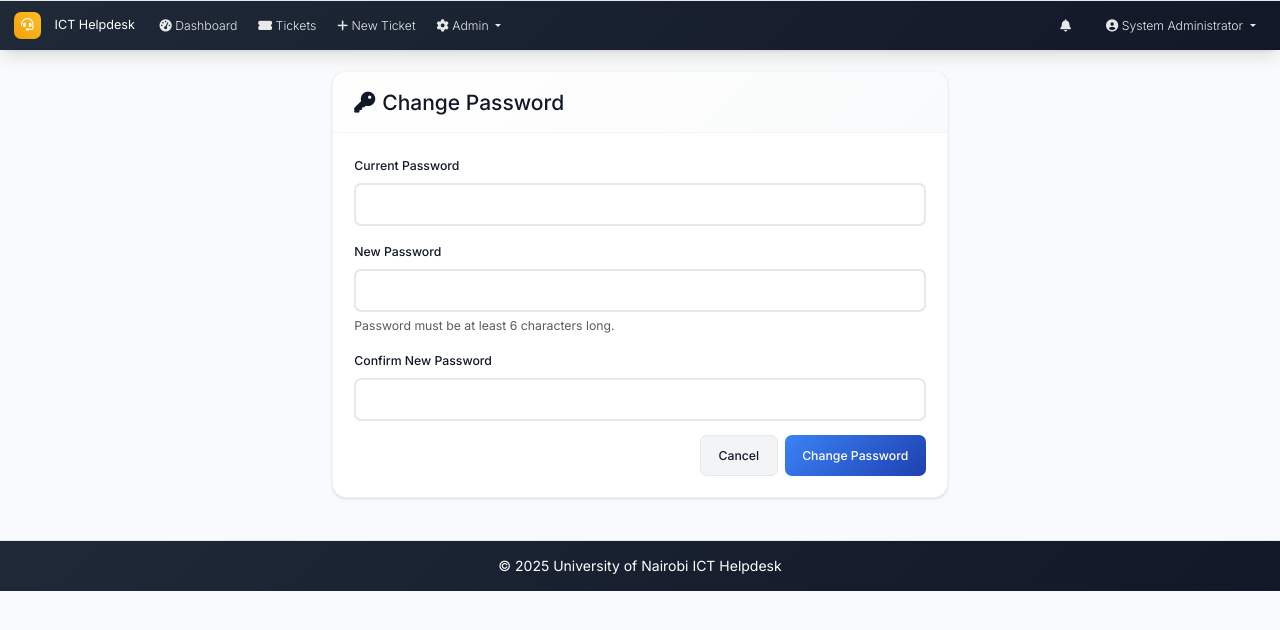
After one commit to mudola/HelpTicketSystem, a Flask app: page /change_password in a window 1280 px wide. The commit adds this page. Shown: the top 630 px of the page. Run offline with Flask 3, Linux system fonts and the light colour scheme; a user stored in the database is signed in; some libraries are stand-ins or nearby versions.

Commit message:
Assistant checkpoint: Added password change and user status management features
Assistant generated file changes:
- forms.py: Add password change form and update user management form
- routes.py: Add password change route and user status management, Add password change route, Update user management route to include status form, Update login to check if user is active
- templates/change_password.html: Create password change template
- templates/user_management.html: Update user management template with status controls, Add user status filtering
- templates/base.html: Add change password link to user menu

---

User prompt:

add this feature on the users and technician can be able to change their password and more feature on admin can be able to activate or deactive technical stuff especially the intern who are in seasonal or even drop of their account

Replit-Commit-Author: Assistant
Replit-Commit-Session-Id: 856745b4-7790-4083-9bf2-0223ecfcce31

```diff
--- a/forms.py
+++ b/forms.py
@@ -114,6 +114,12 @@ class CategoryForm(FlaskForm):
     description = StringField('Description', validators=[Length(max=200)])
     submit = SubmitField('Add Category')
 
+class PasswordChangeForm(FlaskForm):
+    current_password = PasswordField('Current Password', validators=[DataRequired()])
+    new_password = PasswordField('New Password', validators=[DataRequired(), Length(min=6)])
+    confirm_password = PasswordField('Confirm New Password', validators=[DataRequired(), EqualTo('new_password')])
+    submit = SubmitField('Change Password')
+
 class AdminUserForm(FlaskForm):
     username = StringField('Username', validators=[DataRequired(), Length(min=4, max=20)])
     email = StringField('Email', validators=[DataRequired(), Email()])
@@ -121,6 +127,11 @@ class AdminUserForm(FlaskForm):
     password = PasswordField('Password', validators=[DataRequired(), Length(min=6)])
     role = SelectField('Role', choices=[('user', 'User'), ('intern', 'Intern'), ('admin', 'Admin')], default='user')
     submit = SubmitField('Create User')
+
+class UserStatusForm(FlaskForm):
+    user_id = IntegerField('User ID', validators=[DataRequired()])
+    is_active = BooleanField('Active Status')
+    submit = SubmitField('Update Status')
 
 class NotificationSettingsForm(FlaskForm):
     new_ticket_email = BooleanField('New ticket email notifications')
--- a/routes.py
+++ b/routes.py
@@ -12,7 +12,7 @@ from sqlalchemy.orm import joinedload
 
 from app import app, db, mail
 from models import User, Ticket, Comment, Attachment, Category, Notification, NotificationSettings
-from forms import LoginForm, RegistrationForm, TicketForm, CommentForm, TicketUpdateForm, UserManagementForm, CategoryForm, AdminUserForm, NotificationSettingsForm
+from forms import LoginForm, RegistrationForm, TicketForm, CommentForm, TicketUpdateForm, UserManagementForm, CategoryForm, AdminUserForm, NotificationSettingsForm, PasswordChangeForm, UserStatusForm
 from utils import send_notification_email, get_dashboard_stats
 from notification_utils import NotificationManager
 
@@ -66,6 +66,9 @@ def login():
             # Payroll login for users/interns
             user = User.query.filter_by(username=username).first()
             if user and check_password_hash(user.password_hash, password):
+                if not user.is_active:
+                    flash('Your account has been deactivated. Please contact administrator.', 'danger')
+                    return redirect(url_for('index'))
                 login_user(user, remember=remember_me)
                 next_page = request.args.get('next')
                 if not next_page or not next_page.startswith('/'):
@@ -882,10 +885,12 @@ def user_management():
     form = UserManagementForm()
     admin_user_form = AdminUserForm()
     category_form = CategoryForm()
+    status_form = UserStatusForm()
     categories = Category.query.all()
 
     return render_template('user_management.html', users=users, form=form,
-                         admin_user_form=admin_user_form, category_form=category_form, categories=categories)
+                         admin_user_form=admin_user_form, category_form=category_form,
+                         status_form=status_form, categories=categories)
 
 @app.route('/admin/users/update_password', methods=['POST'])
 @login_required
@@ -1190,3 +1195,54 @@ def notification_settings():
         return redirect(url_for('notification_settings'))
 
     return render_template('notification_settings.html', settings=settings, form=form)
+
+@app.route('/change_password', methods=['GET', 'POST'])
+@login_required
+def change_password():
+    """Allow users to change their own password"""
+    form = PasswordChangeForm()
+
+    if form.validate_on_submit():
+        # Verify current password
+        if not check_password_hash(current_user.password_hash, form.current_password.data):
+            flash('Current password is incorrect', 'danger')
+            return render_template('change_password.html', form=form)
+
+        # Update password
+        current_user.password_hash = generate_password_hash(form.new_password.data)
+        db.session.commit()
+
+        flash('Password changed successfully', 'success')
+        return redirect(url_for('dashboard'))
+
+    return render_template('change_password.html', form=form)
+
+@app.route('/admin/users/<int:user_id>/toggle_status', methods=['POST'])
+@login_required
+def toggle_user_status(user_id):
+    """Admin route to activate/deactivate user accounts"""
+    if current_user.role != 'admin':
+        abort(403)
+
+    user = User.query.get_or_404(user_id)
+
+    # Prevent admin from deactivating themselves
+    if user.id == current_user.id:
+        flash('You cannot deactivate your own account', 'danger')
+        return redirect(url_for('user_management'))
+
+    # Toggle status
+    user.is_active = not user.is_active
+    status_text = 'activated' if user.is_active else 'deactivated'
+
+    # If deactivating, remove from all assigned tickets
+    if not user.is_active:
+        tickets_assigned = Ticket.query.join(Ticket.assignees).filter(User.id == user_id).all()
+        for ticket in tickets_assigned:
+            ticket.assignees = [u for u in ticket.assignees if u.id != user_id]
+            if ticket.status == 'in_progress' and not ticket.assignees:
+                ticket.status = 'open'
+
+    db.session.commit()
+    flash(f'User {user.full_name} has been {status_text}', 'success')
+    return redirect(url_for('user_management'))
--- a/templates/base.html
+++ b/templates/base.html
@@ -114,6 +114,9 @@
                             <li><a class="dropdown-item" href="{{ url_for('analytics_dashboard') }}"><i class="fas fa-analytics me-2"></i>Analytics</a></li>
                             {% endif %}
                             <li><hr class="dropdown-divider"></li>
+                            <li><a class="dropdown-item" href="{{ url_for('change_password') }}">
+                                        <i class="fas fa-key me-2"></i>Change Password
+                                    </a></li>
                             <li><a class="dropdown-item" href="{{ url_for('logout') }}"><i class="fas fa-sign-out-alt me-2"></i>Logout</a></li>
                         </ul>
                     </li>
--- /dev/null
+++ b/templates/change_password.html
@@ -0,0 +1,51 @@
+
+{% extends "base.html" %}
+
+{% block title %}Change Password - ICT Helpdesk{% endblock %}
+
+{% block content %}
+<div class="row justify-content-center">
+    <div class="col-md-6">
+        <div class="card">
+            <div class="card-header">
+                <h4 class="mb-0"><i class="fas fa-key me-2"></i>Change Password</h4>
+            </div>
+            <div class="card-body">
+                <form method="POST">
+                    {{ form.hidden_tag() }}
+
+                    <div class="mb-3">
+                        {{ form.current_password.label(class="form-label") }}
+                        {{ form.current_password(class="form-control") }}
+                        {% for error in form.current_password.errors %}
+                            <div class="text-danger small">{{ error }}</div>
+                        {% endfor %}
+                    </div>
+
+                    <div class="mb-3">
+                        {{ form.new_password.label(class="form-label") }}
+                        {{ form.new_password(class="form-control") }}
+                        {% for error in form.new_password.errors %}
+                            <div class="text-danger small">{{ error }}</div>
+                        {% endfor %}
+                        <div class="form-text">Password must be at least 6 characters long.</div>
+                    </div>
+
+                    <div class="mb-3">
+                        {{ form.confirm_password.label(class="form-label") }}
+                        {{ form.confirm_password(class="form-control") }}
+                        {% for error in form.confirm_password.errors %}
+                            <div class="text-danger small">{{ error }}</div>
+                        {% endfor %}
+                    </div>
+
+                    <div class="d-grid gap-2 d-md-flex justify-content-md-end">
+                        <a href="{{ url_for('dashboard') }}" class="btn btn-secondary">Cancel</a>
+                        {{ form.submit(class="btn btn-primary") }}
+                    </div>
+                </form>
+            </div>
+        </div>
+    </div>
+</div>
+{% endblock %}
```
Also changed, not shown: templates/user_management.html (+17 -3 lines).
